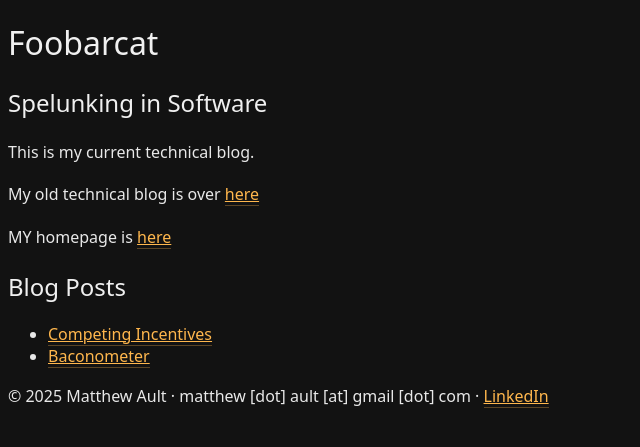
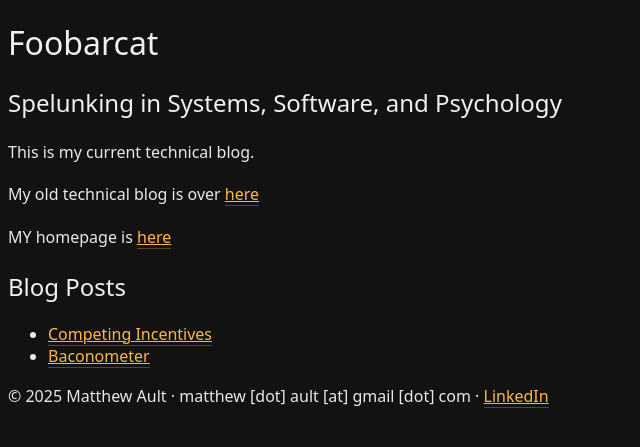
Before and after one commit to aultimus/aultimus.github.io, a Jekyll site: the page built from index.md, in a window 1280 px wide. Shown: the top 447 px of the page, without its empty margins (0-640 px from the left). Built offline with Jekyll 4.4.1, drawn with Linux system fonts in a browser that asks for light colours.

Commit message:
update strap line

```diff
--- a/_layouts/home.html
+++ b/_layouts/home.html
@@ -2,7 +2,7 @@
 layout: default
 ---
 <div class="home">
-    <h2>Spelunking in Software</h2>
+    <h2>Spelunking in Systems, Software, and Psychology</h2>
     <p>This is my current technical blog.</p>
     <p>My old technical blog is over <a href="http://foobarcat.blogspot.com">here</a></p>
     <p>MY homepage is <a href="https://foobarcat.com">here</a></p>
```
